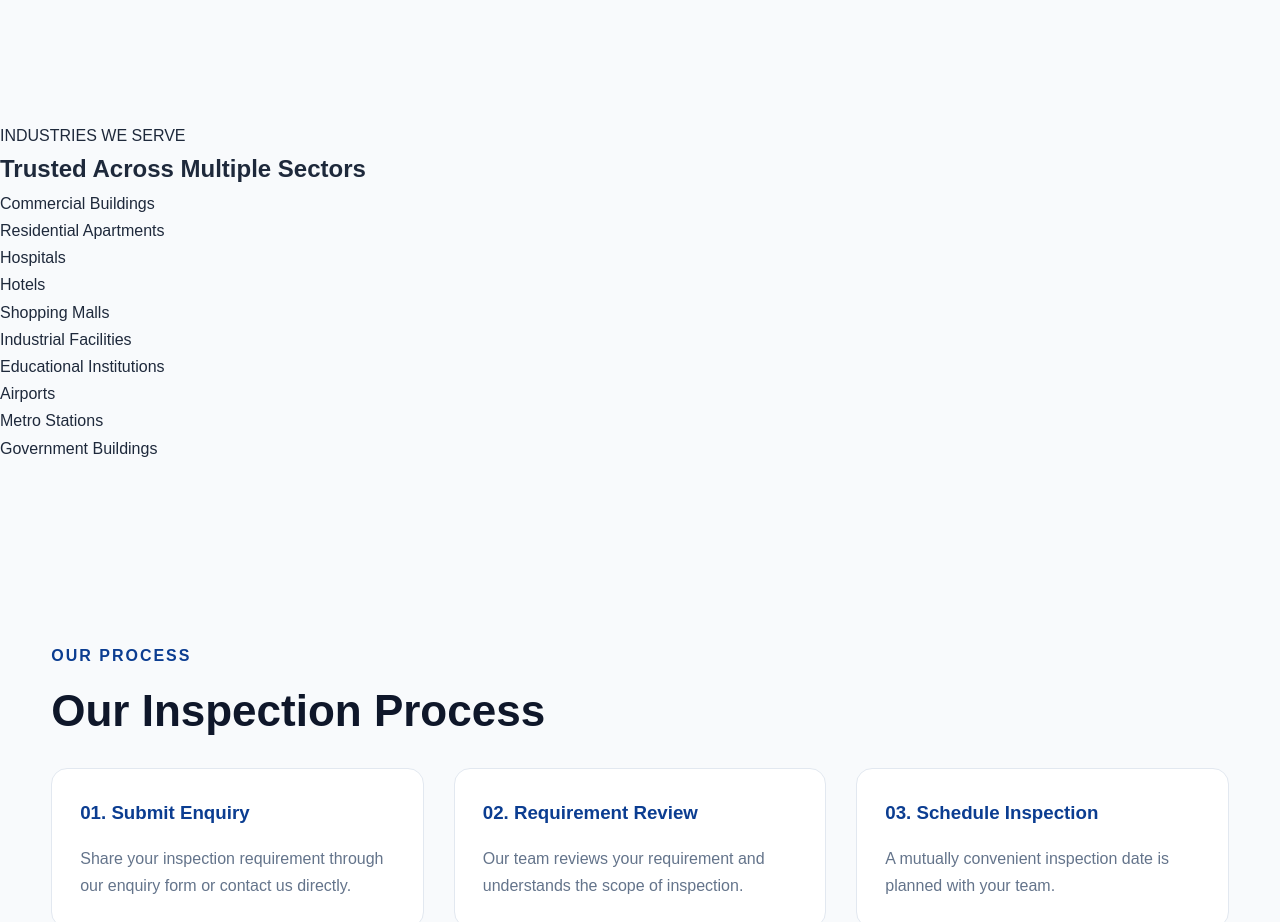
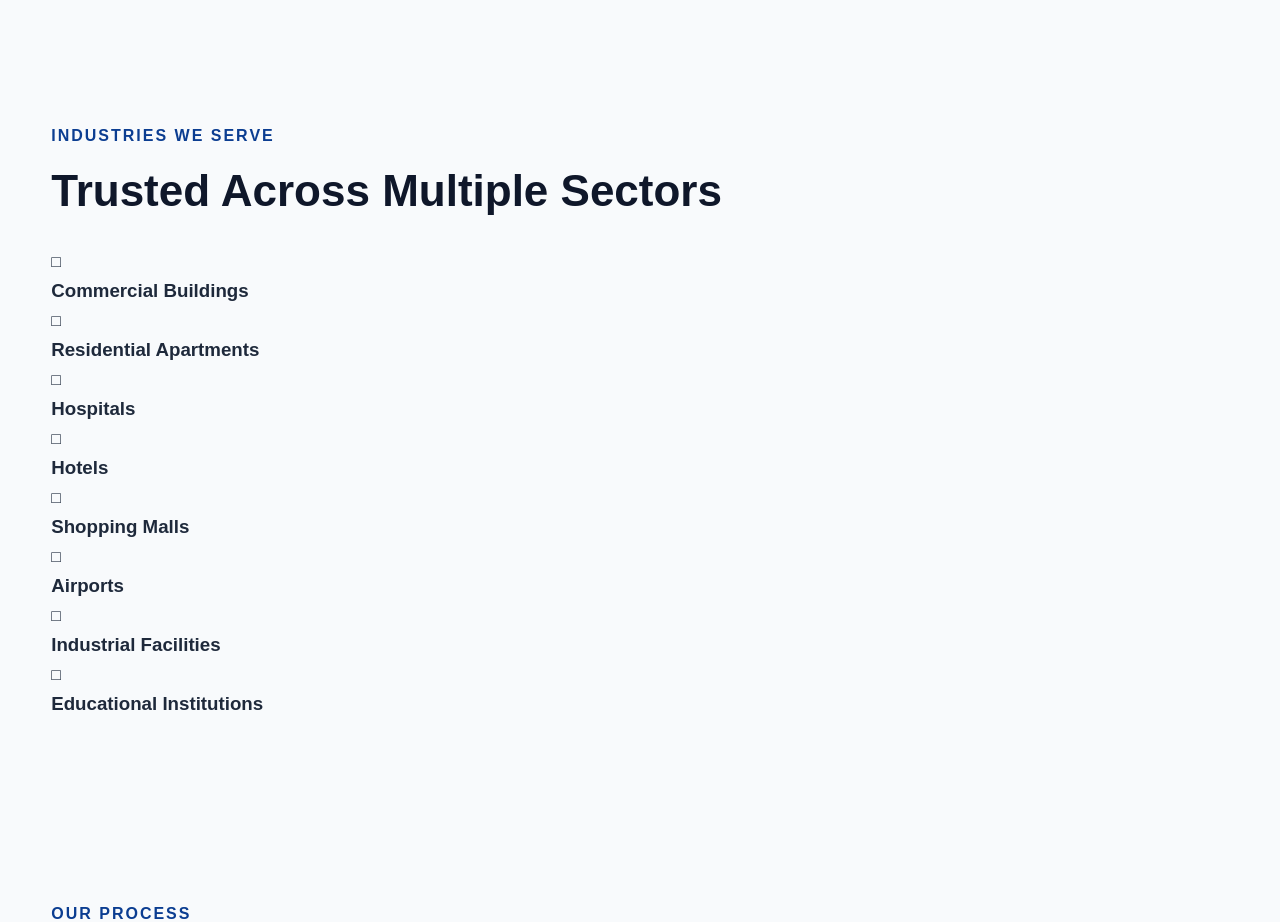
Before and after one commit to pradeepmurthy1992/truaxis-website, a React (Vite) app: page / in a window 1280 px wide. Shown: the part 2360-3282 px from the top of the page. Built offline with nearby package versions, Linux system fonts and the light colour scheme.

Commit message:
Update Industries.jsx

```diff
--- a/src/features/industries/Industries.jsx
+++ b/src/features/industries/Industries.jsx
@@ -1,30 +1,56 @@
 import React from "react";
+import Container from "../../components/layout/Container";
 
-function Industries() {
-  const industries = [
+const industries = [
   "Commercial Buildings",
   "Residential Apartments",
   "Hospitals",
   "Hotels",
   "Shopping Malls",
+  "Airports",
   "Industrial Facilities",
-  "Educational Institutions",
-  "Airports",
-  "Metro Stations",
-  "Government Buildings",
+  "Educational Institutions"
 ];
 
+function Industries() {
   return (
-    <section id="industries">
-      <p>INDUSTRIES WE SERVE</p>
+    <section className="industries" id="industries">
 
-      <h2>Trusted Across Multiple Sectors</h2>
+      <Container>
 
-      <ul>
-        {industries.map((industry) => (
-          <li key={industry}>{industry}</li>
-        ))}
-      </ul>
+        <p className="section-tag">
+          INDUSTRIES WE SERVE
+        </p>
+
+        <h2 className="section-title">
+          Trusted Across Multiple Sectors
+        </h2>
+
+        <div className="industry-grid">
+
+          {industries.map((industry)=>(
+
+            <div
+              className="industry-card"
+              key={industry}
+            >
+
+              <div className="industry-icon">
+
+                □
+
+              </div>
+
+              <h3>{industry}</h3>
+
+            </div>
+
+          ))}
+
+        </div>
+
+      </Container>
+
     </section>
   );
 }
```
